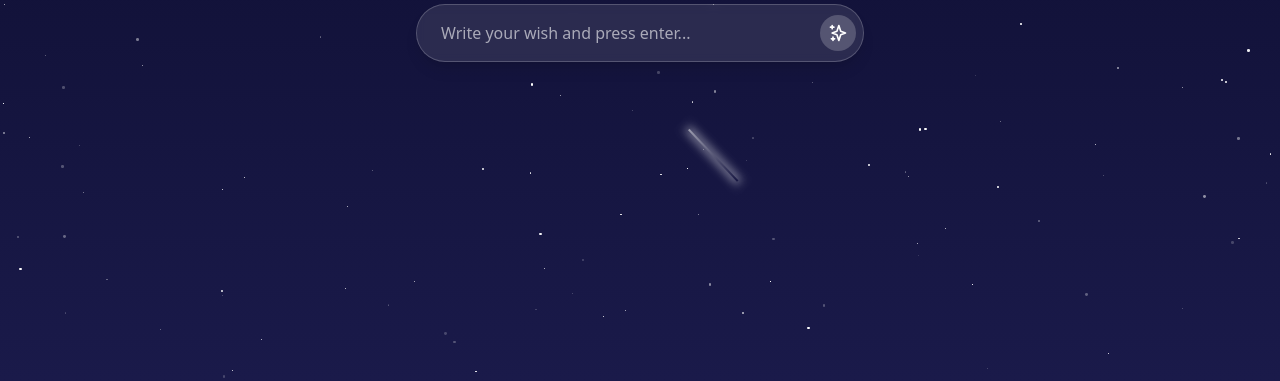
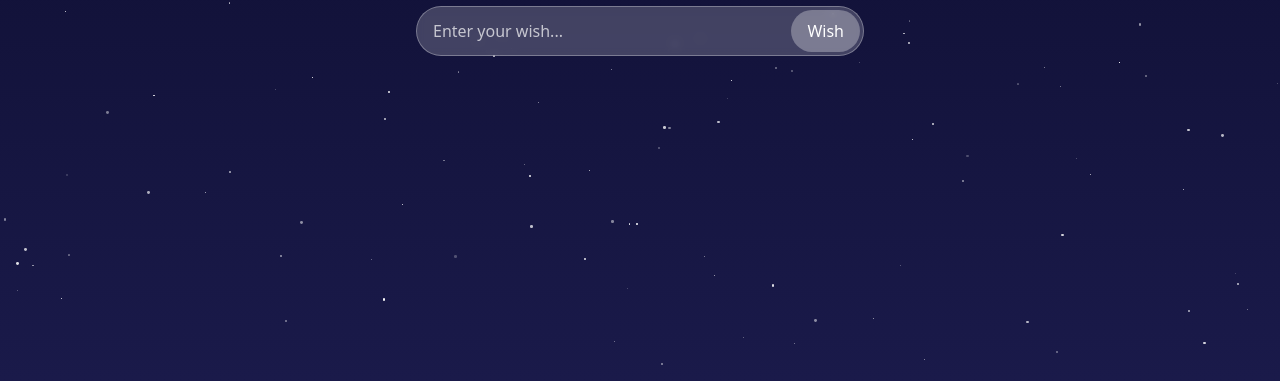
Before and after one commit to iamislamtb/iamislamtb.github.io, a plain HTML site: page wish.html in a window 1280 px wide. Shown: the part 419-800 px from the top of the page. Drawn offline with nearby package versions, Linux system fonts and the light colour scheme.

Commit message:
fixed reponsivness

```diff
--- a/wish.html
+++ b/wish.html
@@ -14,6 +14,21 @@
       position: relative;
     }
 
+    /* Hide scrollbar for all browsers */
+    html,
+    body {
+      scrollbar-width: none;
+      /* Firefox */
+      -ms-overflow-style: none;
+      /* IE/Edge */
+    }
+
+    /* WebKit browsers (Chrome, Safari) */
+    html::-webkit-scrollbar,
+    body::-webkit-scrollbar {
+      display: none;
+    }
+
     .stars {
       position: fixed;
       top: 0;
@@ -23,161 +38,92 @@
       pointer-events: none;
     }
 
-    .star {
+    .meteor {
       position: absolute;
-      background-color: white;
+      width: 3px;
+      height: 3px;
+      background: white;
       border-radius: 50%;
-      animation: twinkle 4s infinite;
+      box-shadow: 0 0 10px 2px rgba(255, 255, 255, 0.7);
+      animation: meteor-fall 6s linear infinite;
     }
 
-    .meteor {
-      position: absolute;
-      width: 50px;
-      height: 2px;
-      background: linear-gradient(to left, rgba(255, 255, 255, 0), rgba(255, 255, 255, 1));
-      box-shadow: 0 0 10px 2px white;
+    @keyframes meteor-fall {
+      0% {
+        transform: translateX(0) translateY(0);
         opacity: 1;
-      transform-origin: right center;
       }
 
-    @keyframes twinkle {
-
-      0%,
       100% {
-        opacity: 0.2;
+        transform: translateX(-150px) translateY(150px);
+        opacity: 0;
       }
-
-      50% {
-        opacity: 1;
-      }
-    }
-
-    .fade-transition {
-      transition: opacity 0.5s ease-in-out, transform 0.5s ease-in-out;
     }
   </style>
 </head>
 
-<body class="font-sans text-white">
+<body>
   <div class="stars" id="stars"></div>
 
-  <div class="container mx-auto px-4 h-screen flex flex-col items-center justify-center relative z-10">
-    <!-- Initial wish form -->
-    <div id="wishForm" class="w-full flex flex-col items-center fade-transition">
-      <h1 class="text-4xl sm:text-5xl md:text-6xl lg:text-7xl font-bold text-center mb-8 tracking-wide animate-pulse">
-        Make a Wish
-      </h1>
+  <div class="flex flex-col items-center justify-center min-h-screen px-4" id="wishContainer">
+    <h1 class="text-4xl md:text-6xl text-white font-bold mb-10 text-center">Make a Wish</h1>
 
-      <div class="w-full max-w-md mx-auto">
-        <div class="relative">
-          <input id="wishInput" type="text" placeholder="Write your wish and press enter..."
-            class="w-full py-3 sm:py-4 px-5 sm:px-6 rounded-full bg-white/10 backdrop-blur-sm border border-white/20 focus:outline-none focus:ring-2 focus:ring-white/30 text-white placeholder-white/60 shadow-lg" />
+    <div class="relative w-full max-w-md">
+      <input type="text" id="wishInput"
+        class="w-full py-3 px-4 pr-12 rounded-full bg-white/20 backdrop-blur-sm border border-white/30 text-white placeholder-white/70 focus:outline-none focus:ring-2 focus:ring-white/50"
+        placeholder="Enter your wish...">
       <button id="wishButton"
-            class="absolute right-2 top-1/2 transform -translate-y-1/2 bg-white/20 hover:bg-white/30 transition-all rounded-full p-2">
-            <svg xmlns="http://www.w3.org/2000/svg" class="h-5 w-5 text-white" fill="none" viewBox="0 0 24 24"
-              stroke="currentColor">
-              <path stroke-linecap="round" stroke-linejoin="round" stroke-width="2"
-                d="M5 3v4M3 5h4M6 17v4m-2-2h4m5-16l2.286 6.857L21 12l-5.714 2.143L13 21l-2.286-6.857L5 12l5.714-2.143L13 3z" />
-            </svg>
+        class="absolute right-1 top-1 bottom-1 px-4 bg-white/30 hover:bg-white/40 rounded-full text-white font-medium transition-all">
+        Wish
       </button>
     </div>
   </div>
-    </div>
 
-    <!-- Response after wish is made -->
-    <div id="wishResponse" class="w-full text-center opacity-0 hidden fade-transition">
-      <h2 class="text-3xl sm:text-4xl md:text-5xl lg:text-6xl font-bold tracking-wide animate-pulse">
-        Let's see what's this year is hiding for you
-      </h2>
-    </div>
+  <div class="hidden flex flex-col items-center justify-center min-h-screen px-4" id="resultContainer">
+    <h1 class="text-4xl md:text-6xl text-white font-bold text-center">Let's see what this year is hiding for you</h1>
   </div>
 
   <script>
-    document.addEventListener('DOMContentLoaded', function () {
+    // Create stars
     const starsContainer = document.getElementById('stars');
-      const wishForm = document.getElementById('wishForm');
-      const wishResponse = document.getElementById('wishResponse');
-      const wishButton = document.getElementById('wishButton');
-      const wishInput = document.getElementById('wishInput');
-
-      // Handle wish submission
-      wishButton.addEventListener('click', handleWishSubmit);
-      wishInput.addEventListener('keypress', function (e) {
-        if (e.key === 'Enter') {
-          handleWishSubmit();
-        }
-      });
-
-      function handleWishSubmit() {
-        // Hide the form
-        wishForm.style.opacity = '0';
-        wishForm.style.transform = 'translateY(-20px)';
-
-        setTimeout(() => {
-          wishForm.classList.add('hidden');
-          // Show the response
-          wishResponse.classList.remove('hidden');
-          setTimeout(() => {
-            wishResponse.style.opacity = '1';
-            wishResponse.style.transform = 'translateY(0)';
-          }, 50);
-        }, 500);
-      }
-
-      // Create twinkling stars
     for (let i = 0; i < 200; i++) {
       const star = document.createElement('div');
-        star.className = 'star';
-
-        const size = Math.random() * 3;
-        star.style.width = `${size}px`;
-        star.style.height = `${size}px`;
-
+      star.classList.add('stars-item');
+      star.style.width = `${Math.random() * 3}px`;
+      star.style.height = star.style.width;
+      star.style.background = 'white';
+      star.style.borderRadius = '50%';
+      star.style.position = 'absolute';
+      star.style.top = `${Math.random() * 100}%`;
       star.style.left = `${Math.random() * 100}%`;
-        star.style.top = `${Math.random() * 100}%`;
-        star.style.animationDelay = `${Math.random() * 4}s`;
-
+      star.style.opacity = `${Math.random() * 0.8 + 0.2}`;
+      star.style.animation = `twinkle ${Math.random() * 5 + 3}s infinite`;
       starsContainer.appendChild(star);
     }
 
     // Create meteors
-      setInterval(createMeteor, 2000);
-    });
+    const createMeteor = () => {
+      const meteor = document.createElement('div');
+      meteor.classList.add('meteor');
+      meteor.style.top = `${Math.random() * 50}%`;
+      meteor.style.left = `${Math.random() * 100 + 10}%`;
+      meteor.style.animationDelay = `${Math.random() * 6}s`;
+      starsContainer.appendChild(meteor);
 
-    function createMeteor() {
-      const meteor = document.createElement('div');
-      meteor.className = 'meteor';
-
-      // Start from the top portion of the screen
-      const startX = Math.random() * window.innerWidth;
-      const startY = Math.random() * (window.innerHeight / 3);
-
-      meteor.style.left = `${startX}px`;
-      meteor.style.top = `${startY}px`;
-
-      // Calculate angle (diagonal falling angle)
-      const angle = 45 + (Math.random() * 10 - 5); // 40-50 degrees
-      meteor.style.transform = `rotate(${angle}deg)`;
-
-      // Dynamic animation
-      const duration = 1 + Math.random() * 2;
-      const distance = Math.max(window.innerWidth, window.innerHeight);
-
-      meteor.animate([
-        { opacity: 1, width: '50px' },
-        { opacity: 0, width: '100px', transform: `translateX(${distance * Math.cos(angle * Math.PI / 180)}px) translateY(${distance * Math.sin(angle * Math.PI / 180)}px) rotate(${angle}deg)` }
-      ], {
-        duration: duration * 1000,
-        easing: 'linear',
-        fill: 'forwards'
-      });
-
-      document.body.appendChild(meteor);
-
+      // Remove meteor after animation
       setTimeout(() => {
         meteor.remove();
-      }, duration * 1000);
-    }
+      }, 6000);
+    };
+
+    // Create meteors at intervals
+    setInterval(createMeteor, 1000);
+
+    // Handle wish button click
+    document.getElementById('wishButton').addEventListener('click', function () {
+      document.getElementById('wishContainer').classList.add('hidden');
+      document.getElementById('resultContainer').classList.remove('hidden');
+    });
   </script>
 </body>
 
```
Lines whose indentation alone changed are shown as unchanged.
